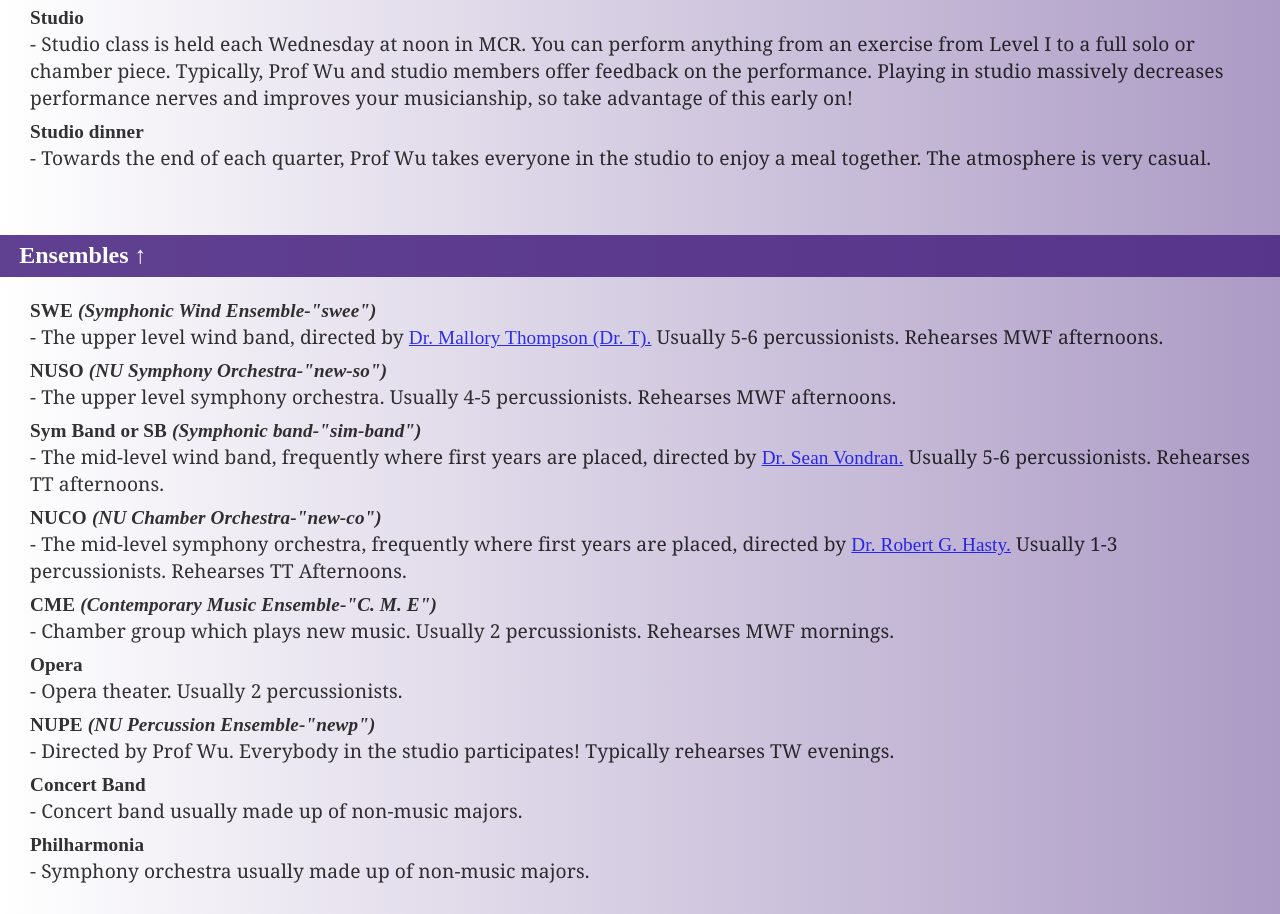
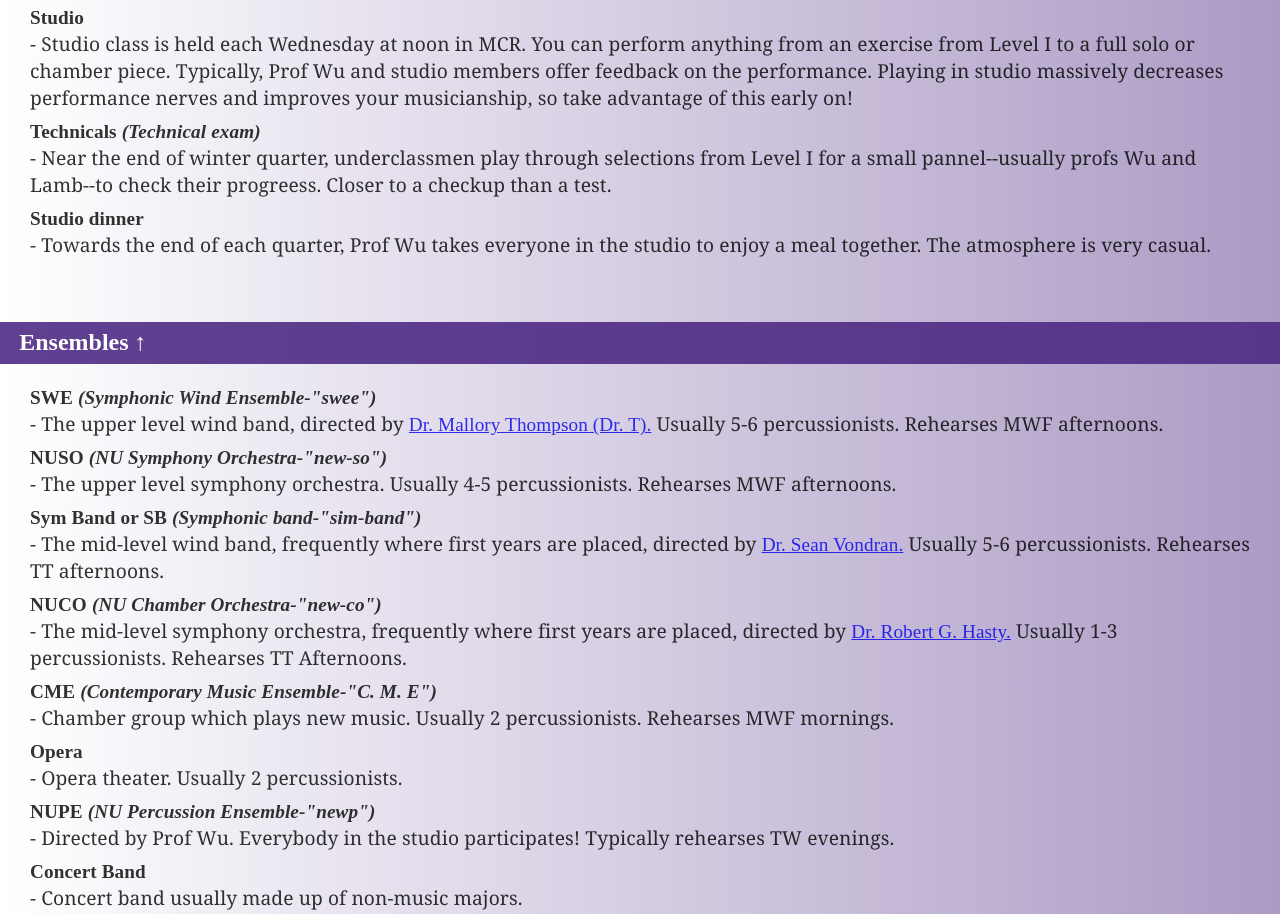
Before and after one commit to jeffreyryan-7/NUPE_Dictionary, a plain HTML site: page index.html in a window 1280 px wide. Shown: the part 1352-2266 px from the top of the page. Drawn offline with Linux system fonts and the light colour scheme.

Commit message:
index2.1.html

```diff
--- a/index.html
+++ b/index.html
@@ -66,6 +66,8 @@
                     Typically, Prof Wu and studio members offer feedback on the performance.
                     Playing in studio massively decreases performance nerves and improves your musicianship,
                     so take advantage of this early on! </li>
+                <li><name>Technicals</name> <des>(Technical exam)</des> <br> - Near the end of winter quarter, underclassmen play through selections
+                    from Level I for a small pannel--usually profs Wu and Lamb--to check their progreess. Closer to a checkup than a test.</li>
                 <li><name>Studio dinner</name><br> - Towards the end of each quarter, Prof Wu takes everyone in the studio to enjoy a meal together.
                     The atmosphere is very casual.</li>
             </ul>
```
